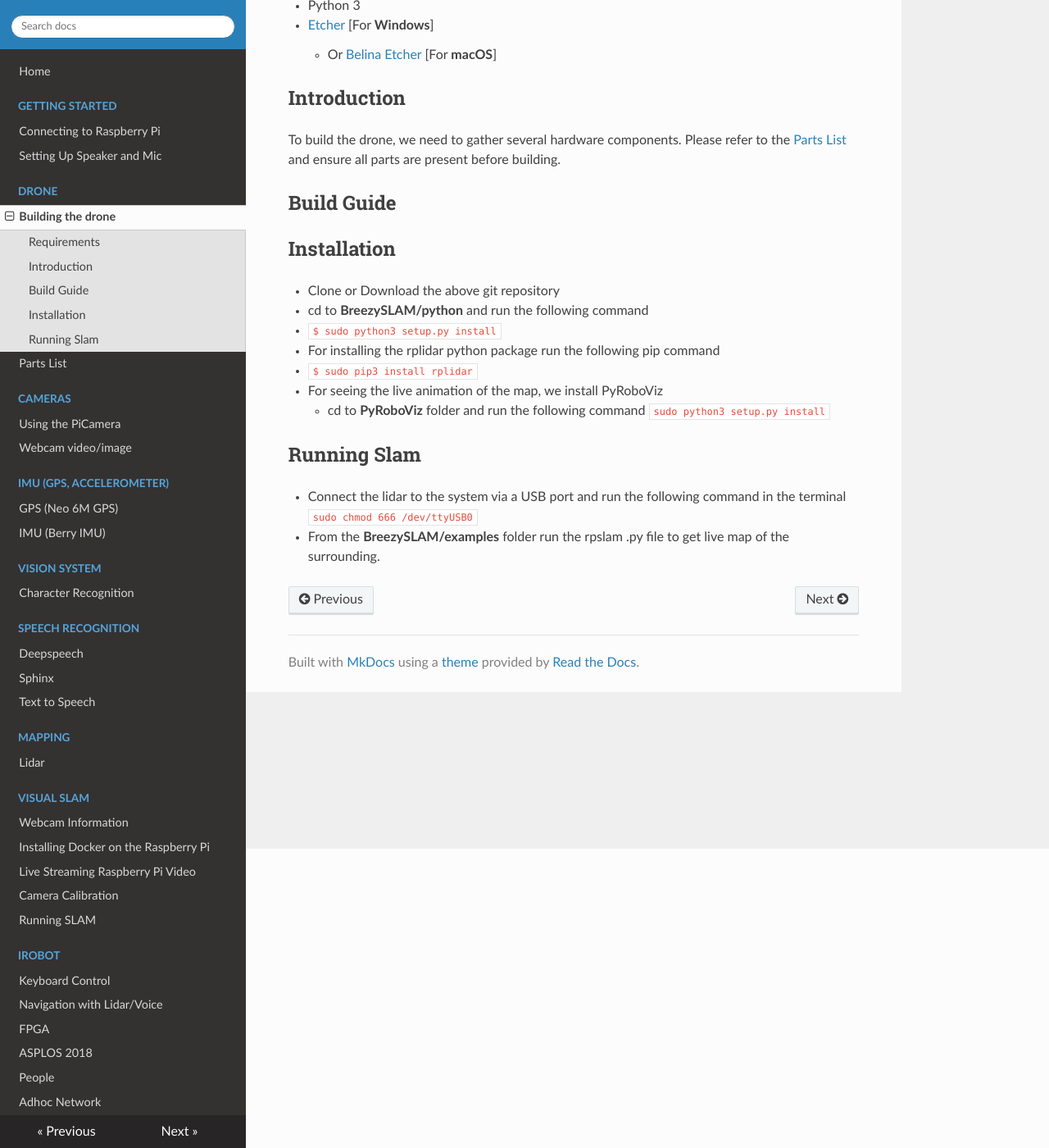
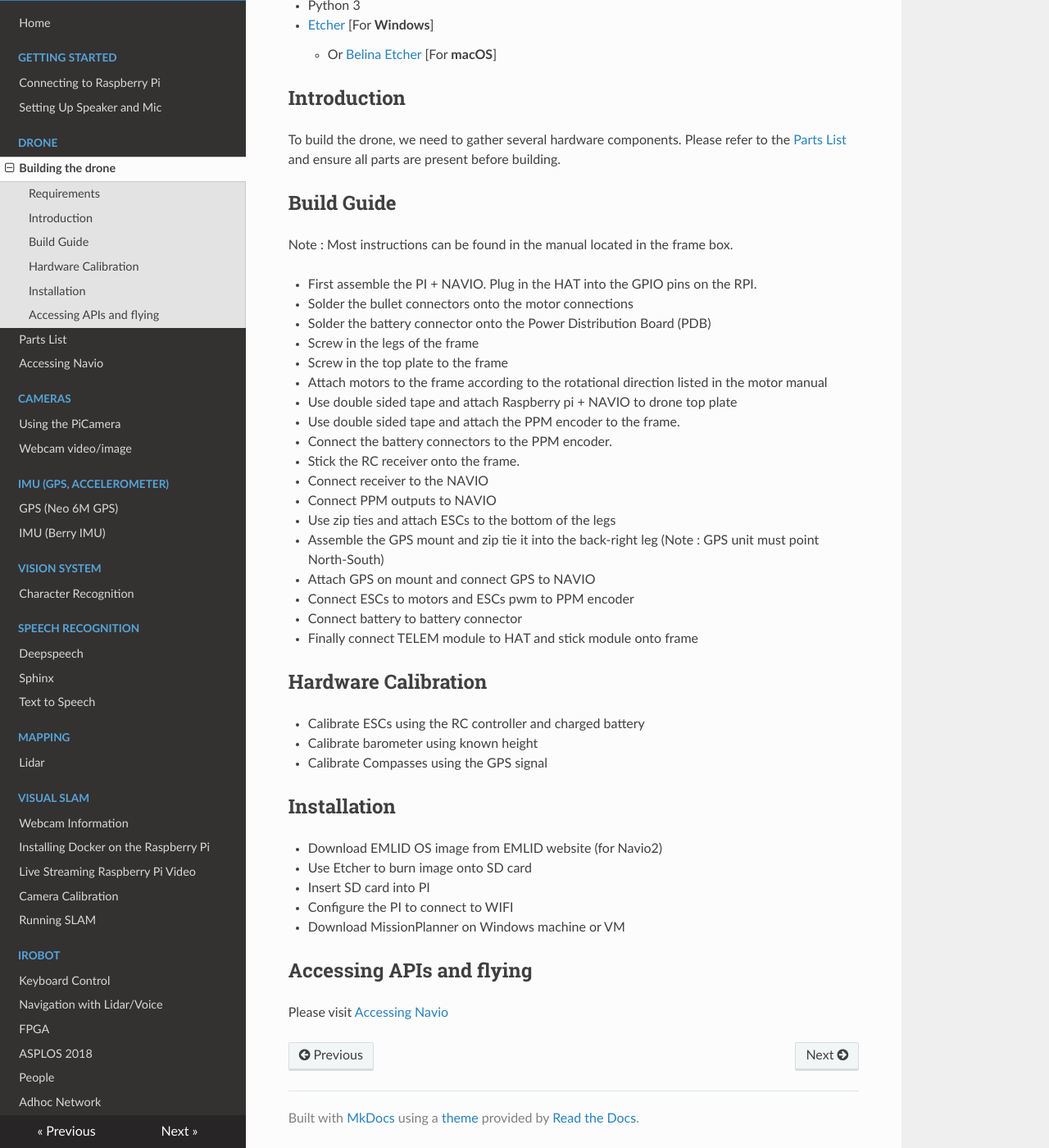
Before and after one commit to parallel-ml/docs, an MkDocs documentation site: the page built from docs/drone/building-drone.md, in a window 1280 px wide and 1400 px high, scrolled down 365 px. Shown: the whole window at 82% size. Built offline with MkDocs 1.6.1, drawn with Linux system fonts in a browser that asks for light colours; nearby versions of some CDN libraries; some of the changed text lies outside the part shown.

Commit message:
Added new file on how to connect to Navio+Pi

```diff
--- a/docs/drone/building-drone.md
+++ b/docs/drone/building-drone.md
@@ -1,4 +1,4 @@
-# Building the Raspberry Pi Drone
+# Building And Configuring The Raspberry Pi Drone
 
 ## Requirements
 * Hardware:
@@ -16,19 +16,39 @@ To build the drone, we need to gather several hardware components. Please refer
 
 
 ## Build Guide
+Note : Most instructions can be found in the manual located in the frame box.
 
+* First assemble the PI + NAVIO. Plug in the HAT into the GPIO pins on the RPI.
+* Solder the bullet connectors onto the motor connections
+* Solder the battery connector onto the Power Distribution Board (PDB)
+* Screw in the legs of the frame
+* Screw in the top plate to the frame
+* Attach motors to the frame according to the rotational direction listed in the motor manual
+* Use double sided tape and attach Raspberry pi + NAVIO to drone top plate
+* Use double sided tape and attach the PPM encoder to the frame.
+* Connect the battery connectors to the PPM encoder.
+* Stick the RC receiver onto the frame.
+* Connect receiver to the NAVIO
+* Connect PPM outputs to NAVIO
+* Use zip ties and attach ESCs to the bottom of the legs
+* Assemble the GPS mount and zip tie it into the back-right leg
+(Note : GPS unit must point North-South)
+* Attach GPS on mount and connect GPS to NAVIO
+* Connect ESCs to motors and ESCs pwm to PPM encoder
+* Connect battery to battery connector
+* Finally connect TELEM module to HAT and stick module onto frame
+
+## Hardware Calibration
+* Calibrate ESCs using the RC controller and charged battery
+* Calibrate barometer using known height
+* Calibrate Compasses using the GPS signal
 
 ## Installation
-* Clone or Download the above git repository
-* cd to __BreezySLAM/python__ and run the following command
-  * `$ sudo python3 setup.py install`
-* For installing the rplidar python package run the following pip command
-  * ` $ sudo pip3 install rplidar`
-* For seeing the live animation of the map, we install PyRoboViz
-    * cd to __PyRoboViz__ folder and run the following command
-      `sudo python3 setup.py install `
+* Download EMLID OS image from EMLID website (for Navio2)
+* Use Etcher to burn image onto SD card
+* Insert SD card into PI
+* Configure the PI to connect to WIFI
+* Download MissionPlanner on Windows machine or VM
 
-## Running Slam
-* Connect the lidar to the system via a USB port and run the following command in the terminal
-`sudo chmod 666 /dev/ttyUSB0 `
-* From the **BreezySLAM/examples** folder run the rpslam .py file to get live map of the surrounding.
+## Accessing APIs and flying
+Please visit [Accessing Navio](accessing-navio.md)
--- a/mkdocs.yml
+++ b/mkdocs.yml
@@ -7,6 +7,7 @@ nav:
     - Drone:
         - Building the drone: drone/building-drone.md
         - Parts List: drone/parts-list.md
+        - Accessing Navio: drone/accessing-navio.md
     - Cameras:
         - Using the PiCamera: camera/picamera.md
         - Webcam video/image: camera/webcam.md
```
Also changed, not shown: docs/drone/accessing-navio.md (added, +29 -0 lines).
